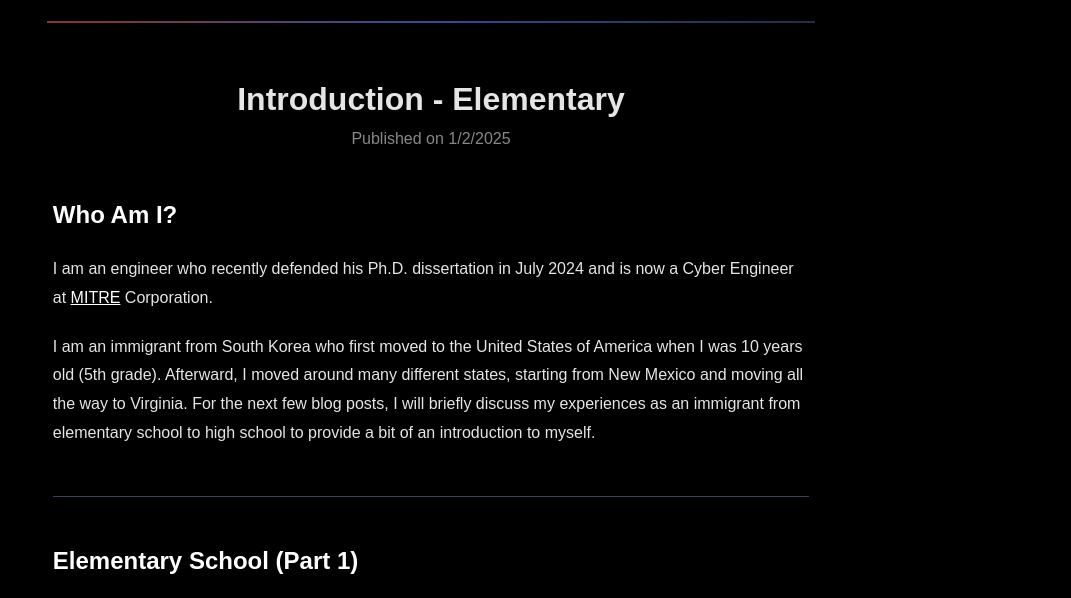
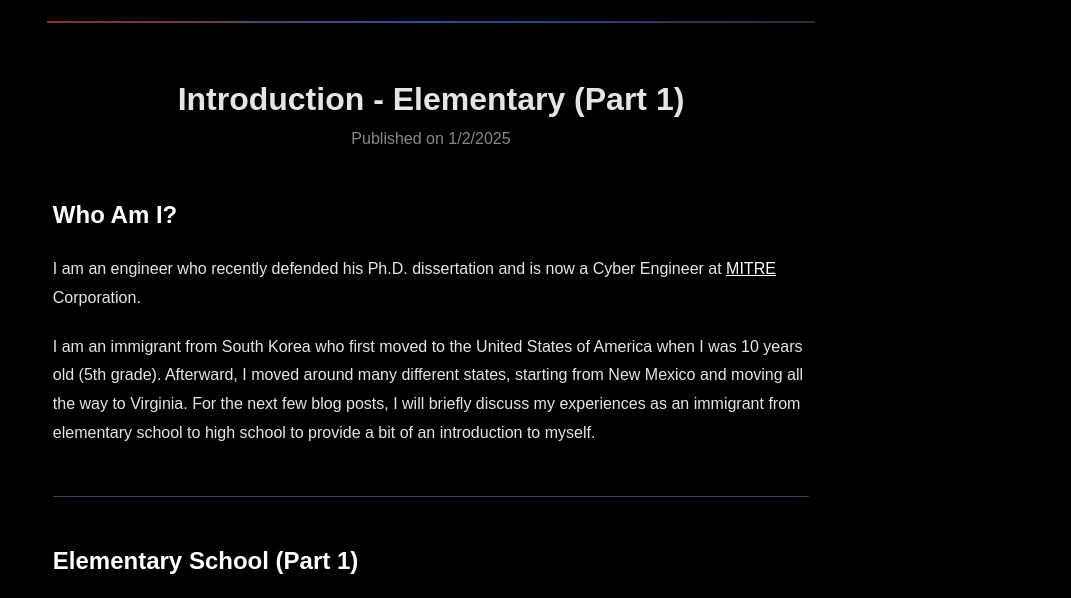
Before and after one commit to jjang3/jjang3.github.io, an Astro site: page /blog/intro-elem in a window 1280 px wide. Shown: the part 195-793 px from the top of the page, without its empty margins (209-1280 px from the left). Built offline with nearby package versions, Linux system fonts and the light colour scheme; Astro itself is replaced by a stand-in of ours.

Commit message:
Updated few things

```diff
--- a/src/content/blog/intro-elem.mdx
+++ b/src/content/blog/intro-elem.mdx
@@ -1,10 +1,10 @@
 ---
-title: "Introduction - Elementary"
+title: "Introduction - Elementary (Part 1)"
 publishedAt: "2025-01-02"
 ---
 
 ## Who Am I?
-I am an engineer who recently defended his Ph.D. dissertation in July 2024 and is now a Cyber Engineer at [MITRE](https://www.mitre.org/who-we-are) Corporation.
+I am an engineer who recently defended his Ph.D. dissertation and is now a Cyber Engineer at [MITRE](https://www.mitre.org/who-we-are) Corporation.
 
 I am an immigrant from South Korea who first moved to the United States of America when I was 10 years old (5th grade). Afterward, I moved around many different states, starting from New Mexico and moving all the way to Virginia. For the next few blog posts, I will briefly discuss my experiences as an immigrant from elementary school to high school to provide a bit of an introduction to myself.
 
--- a/src/content/blogs.ts
+++ b/src/content/blogs.ts
@@ -55,6 +55,6 @@ export interface BlogPost {
     {
         date: "Jan 02nd, 2025", // date
         url: "/blog/intro-elem",
-        title: "Introduction (Elementary)"
+        title: "Introduction - Elementary (Part 1)"
     },
   ];
```
